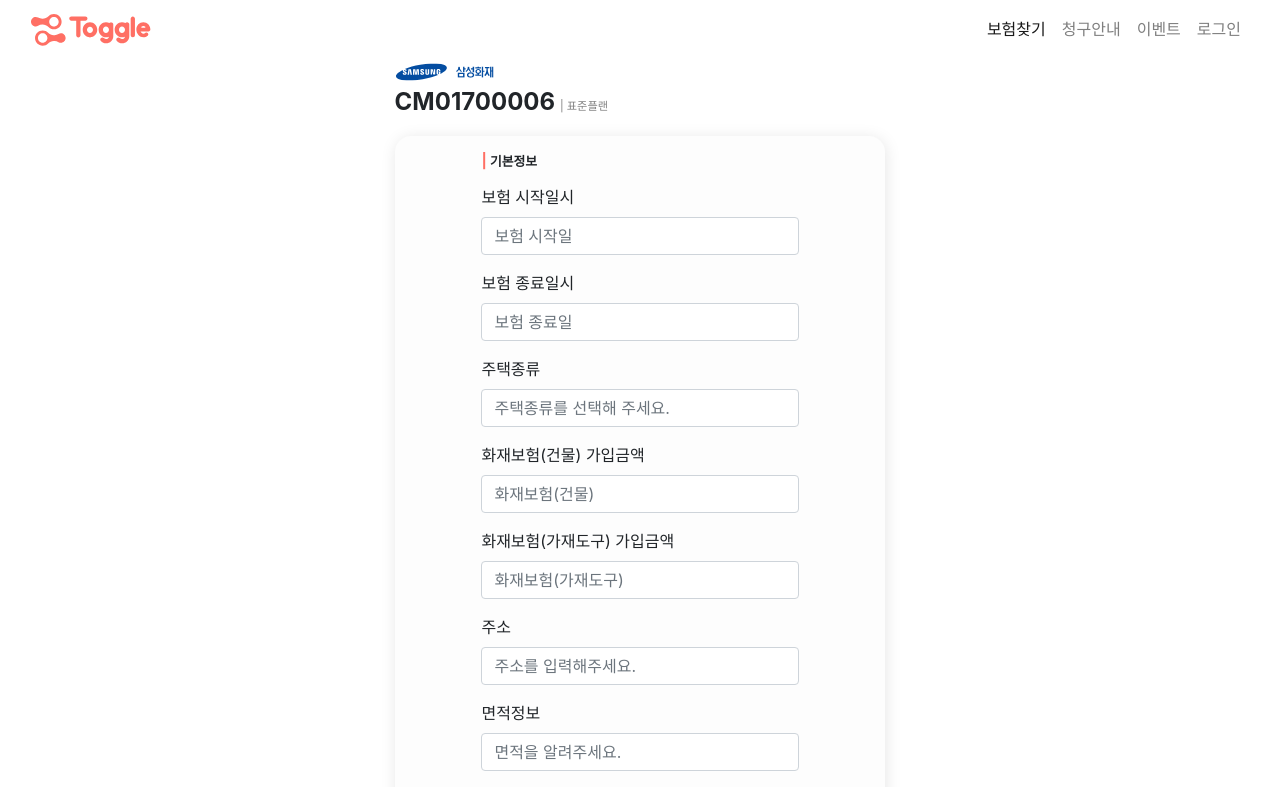
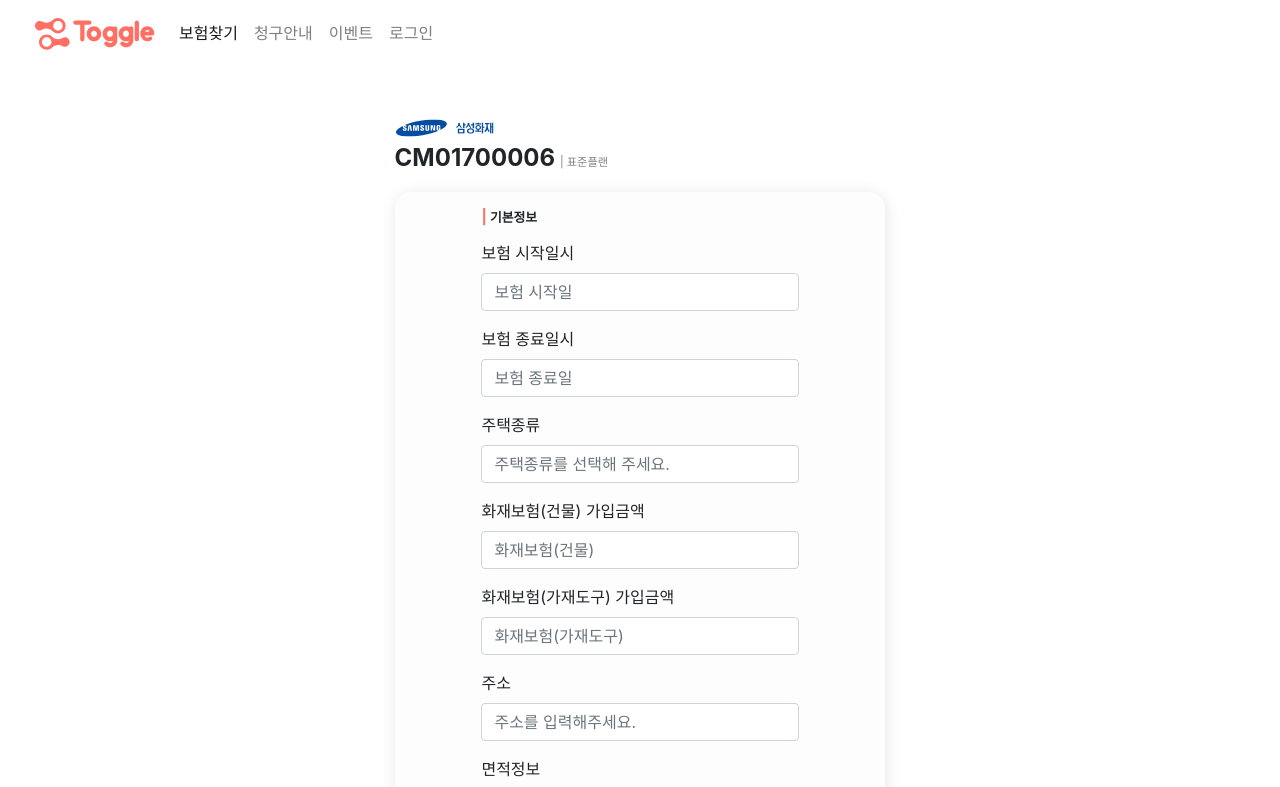
Before and after one commit to idenhan/toggle-ref-web, a React (Create React App) app: page / in a window 1280 px wide. Shown: the top 787 px of the page. Built offline with nearby package versions, Linux system fonts and the light colour scheme.

Commit message:
Add the styles

```diff
--- /dev/null
+++ b/src/components/footer.jsx
@@ -0,0 +1,5 @@
+const Footer = () => {
+  return <></>;
+};
+
+export default Footer;
--- a/src/components/navbar.css
+++ b/src/components/navbar.css
@@ -1,4 +1,3 @@
-#navbarText {
-  text-align: right !important;
-  justify-content: right;
+#navbar-text {
+  text-align: right;
 }
--- a/src/components/navbar.jsx
+++ b/src/components/navbar.jsx
@@ -5,7 +5,7 @@
 const Navbar = () => {
   return (
     <nav class="navbar navbar-expand-lg navbar-light">
-      <div class="container-fluid">
+      <div class="container-fluid m-1">
         <a class="navbar-brand" href="#">
           <img src={logo} className="Nav-logo" alt="logo" />
         </a>
@@ -20,7 +20,7 @@
         >
           <span class="navbar-toggler-icon"></span>
         </button>
-        <div class="collapse navbar-collapse" id="navbarText">
+        <div class="collapse navbar-collapse" id="navbar-text">
           <ul class="navbar-nav me-auto mb-2 mb-lg-0">
             <li class="nav-item">
               <a class="nav-link active" aria-current="page" href="#">
--- a/src/components/price.jsx
+++ b/src/components/price.jsx
@@ -12,7 +12,7 @@
           <span id="price-wrapper-price">2,500</span>
           <span id="price-wrapper-won">원</span>
         </div>
-        <div className="col"></div>
+        <div className="col-2"></div>
         <div className="col" id="price-btn-wrapper">
           <button class="btn btn-primary" type="submit" id="price-btn">
             보호 받기
--- a/src/components/registerForm.css
+++ b/src/components/registerForm.css
@@ -3,6 +3,10 @@
   width: 100%;
   padding: 0;
   margin: 0;
+}
+
+#logo-wrapper {
+  margin-top: 3rem;
 }
 
 #ins-name {
@@ -18,6 +22,7 @@
 
 #ins-form {
   margin-top: 1rem;
+  margin-bottom: 2rem;
   border-radius: 16px;
   box-shadow: 1px 2px 16px 0 rgba(0, 0, 0, 0.1);
   background-color: #fdfdfd;
--- a/src/components/registerForm.jsx
+++ b/src/components/registerForm.jsx
@@ -11,7 +11,7 @@
       <div className="row" id="wrapper">
         <div className="col"></div>
         <div className="col-5">
-          <div>
+          <div id="logo-wrapper">
             <img src={logo} className="ins-logo" alt="logo" />
           </div>
           <div>
```
Also changed, not shown: 1 other file (tests, documents, lock files or other folders).
